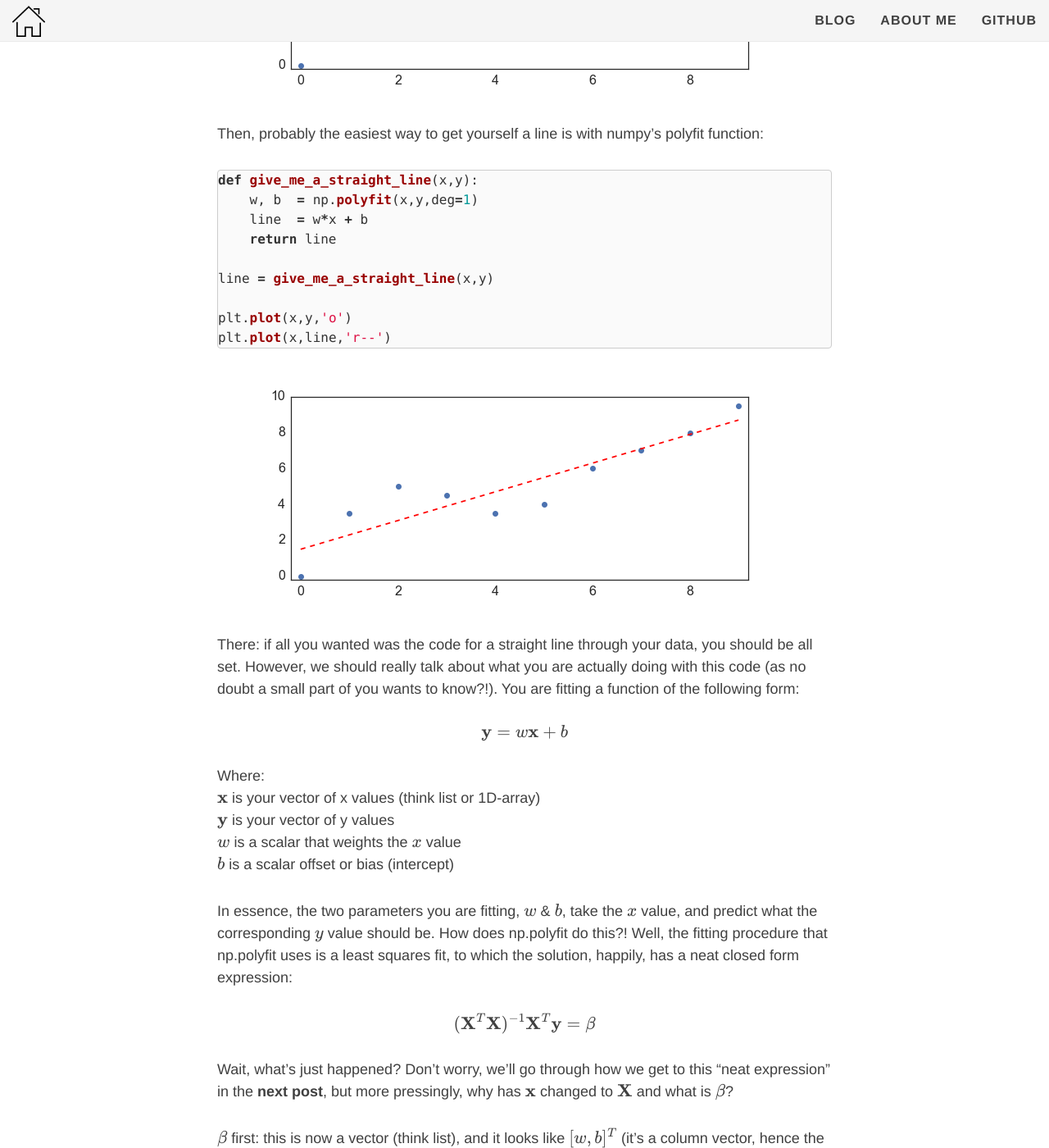
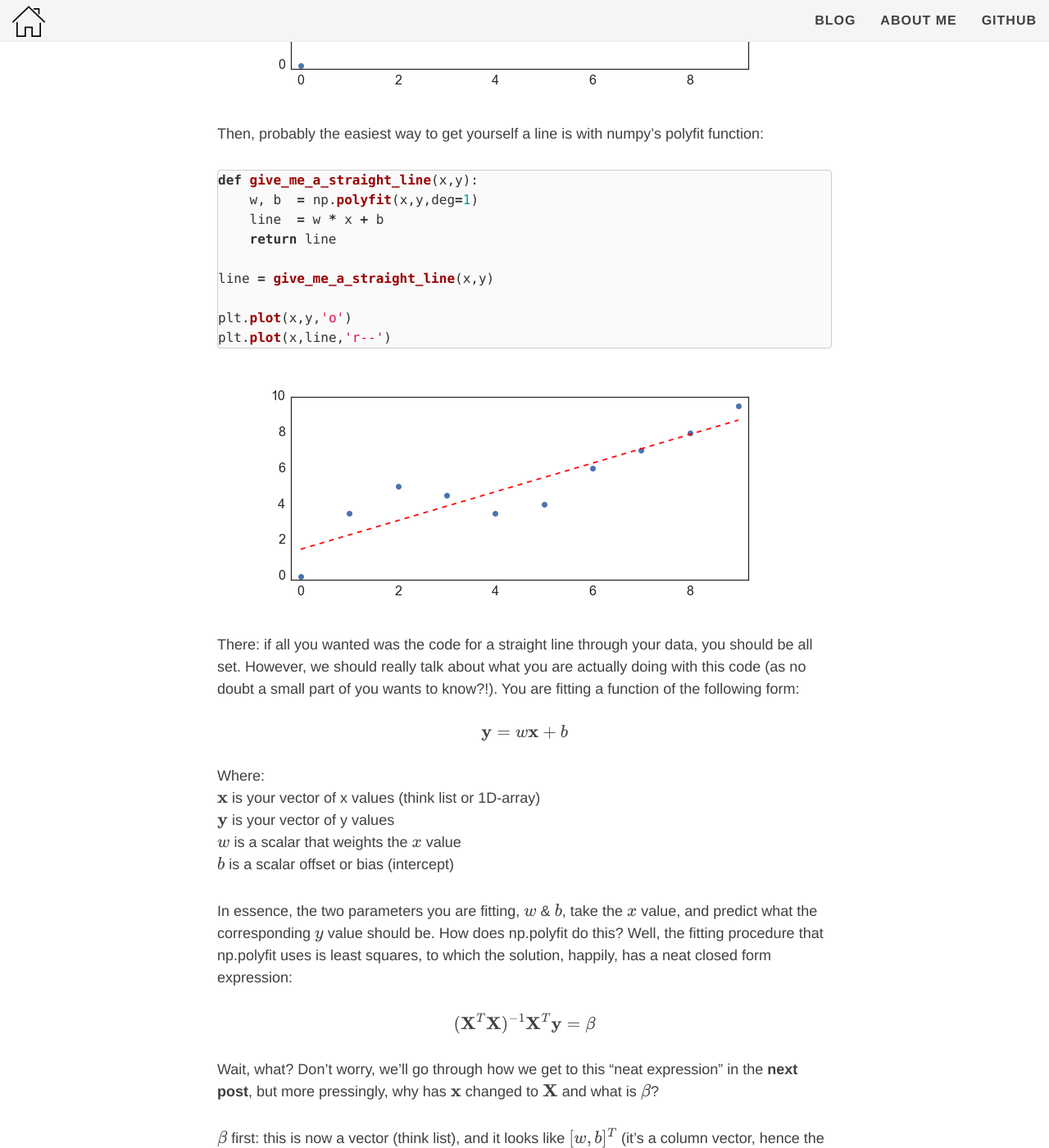
Before and after one commit to jcornford/jcornford.github.io, a Jekyll site: the page built from _posts/2017-01-02-testing.md, in a window 1280 px wide and 1400 px high, scrolled down 1213 px. Shown: the whole window at 82% size. Built offline with Jekyll 4.4.1, drawn with Linux system fonts in a browser that asks for light colours; nearby versions of some CDN libraries; formulas are drawn with MathJax 3; some of the changed text lies outside the part shown.

Commit message:
update blog

````diff
--- a/_posts/2017-01-02-testing.md
+++ b/_posts/2017-01-02-testing.md
@@ -36,7 +36,7 @@
 ```python
 def give_me_a_straight_line(x,y):
     w, b  = np.polyfit(x,y,deg=1)
-    line  = w*x + b
+    line  = w * x + b
     return line
 
 line = give_me_a_straight_line(x,y)
@@ -56,15 +56,15 @@
 $w$ is a scalar that weights the $x$ value <br>
 $b$ is a scalar offset or bias (intercept)
 
-In essence, the two parameters you are fitting, $w$ & $b$, take the $x$ value, and predict what the corresponding $y$ value should be. How does np.polyfit do this?! Well, the fitting procedure that np.polyfit uses is a least squares fit, to which the solution, happily, has a neat closed form expression:
+In essence, the two parameters you are fitting, $w$ & $b$, take the $x$ value, and predict what the corresponding $y$ value should be. How does np.polyfit do this? Well, the fitting procedure that np.polyfit uses is least squares, to which the solution, happily, has a neat closed form expression:
 
 $$ (\mathbf{X}^T\mathbf{X})^{-1}\mathbf{X}^{T}\mathbf{y} = \mathbf{\beta} $$
 
-Wait, what's just happened? Don't worry, we'll go through how we get to this "neat expression" in the **next post**, but more pressingly, why has $\mathbf{x}$ changed to $\mathbf{X}$ and what is $\mathbf{\beta}$?
+Wait, what? Don't worry, we'll go through how we get to this "neat expression" in the **next post**, but more pressingly, why has $\mathbf{x}$ changed to $\mathbf{X}$ and what is $\mathbf{\beta}$?
 
 $\mathbf{\beta}$ first: this is now a vector (think list), and it looks like $[w, b]^T$ (it's a column vector, hence the $^T$). Therefore $\mathbf{\beta}$[0] will give you your x-weight, $w$, and $\mathbf{\beta}$[1] your bias, $b$. Second, $\mathbf{X}$ is a matrix (think array), with two columns: the orginal $\mathbf{x}$ vector, which has now also been augmented by an equally long column of ones, in order to fit the $b$ parameter.
 
-## Lets plug this in to our function already!
+## Lets plug this into our function already!
 
 
 ```python
--- a/css/main.css
+++ b/css/main.css
@@ -3,7 +3,7 @@
 /* --- General --- */
 
 body {
-  font-family:  'HelveticaNeue-Light', 'Helvetica Neue Light','Helvetica Neue','Georgia', 'Lora', 'Times New Roman', serif;
+  font-family:  'HelveticaNeue-Light', 'Helvetica Neue Light','Helvetica Neue','Open Sans', 'Lora','Arial', 'Times New Roman', serif;
   font-size: 18px;
   color: #404040;
   position: relative;
````
Also changed, not shown: other parts of _posts/2017-01-02-testing.md (+3 -3 lines).
